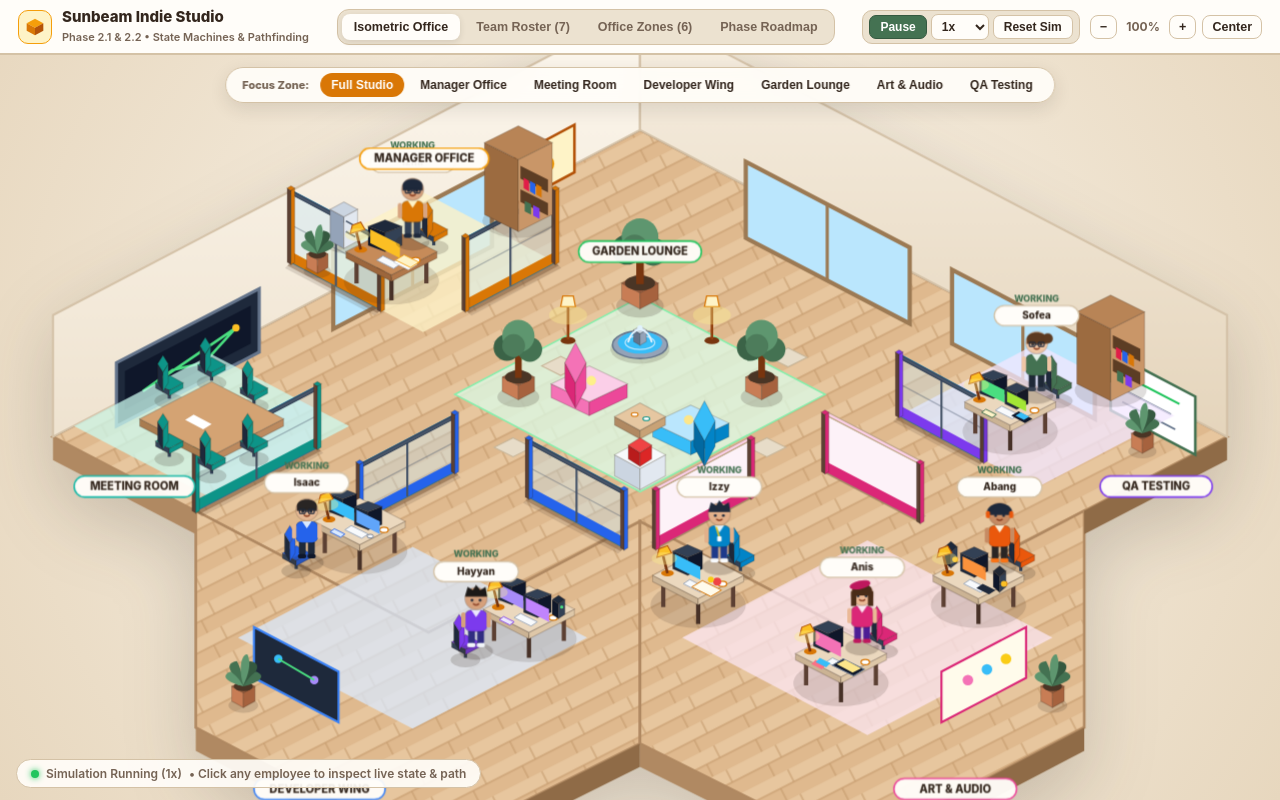
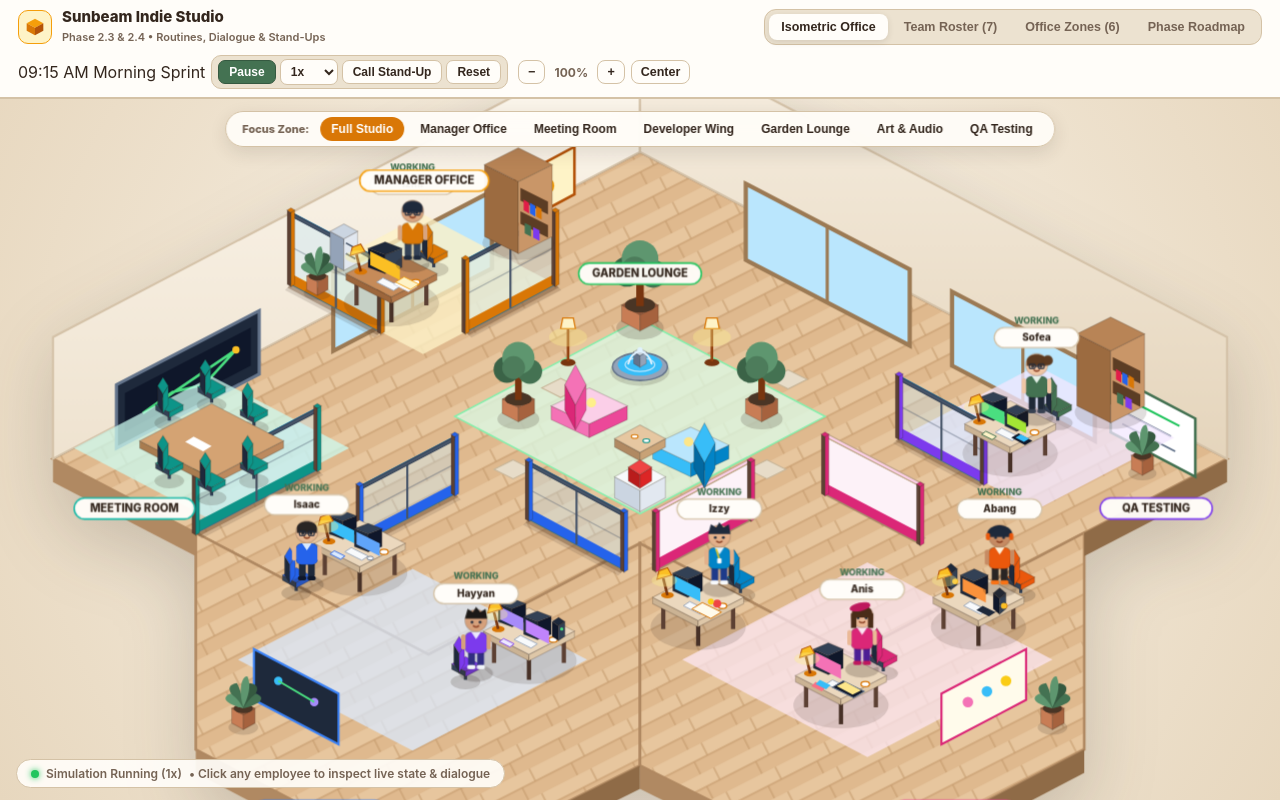
Before and after one commit to Izzy1992/cozy-ai-studio, a plain HTML site: page index.html in a window 1280 px wide. Drawn offline with Linux system fonts and the light colour scheme; animation ran at ten frames a second.

Commit message:
Update index.html

```diff
--- a/index.html
+++ b/index.html
@@ -3,7 +3,7 @@
 <head>
   <meta charset="UTF-8" />
   <meta name="viewport" content="width=device-width, initial-scale=1.0" />
-  <title>Sunbeam Indie Studio — Phase 2.1 &amp; 2.2: Employee Simulation &amp; Pathfinding</title>
+  <title>Sunbeam Indie Studio — Phase 2.3 &amp; 2.4: Autonomous Routines &amp; Meetings</title>
   <link rel="stylesheet" href="css/style.css" />
   <link rel="stylesheet" href="css/office.css" />
 </head>
@@ -21,7 +21,7 @@
         </div>
         <div>
           <h1 class="studio-title">Sunbeam Indie Studio</h1>
-          <span class="studio-subtitle">Phase 2.1 &amp; 2.2 &bull; State Machines &amp; Pathfinding</span>
+          <span class="studio-subtitle">Phase 2.3 &amp; 2.4 &bull; Routines, Dialogue &amp; Stand-Ups</span>
         </div>
       </div>
 
@@ -35,6 +35,11 @@
 
       <!-- Simulation & Camera Controls -->
       <div class="viewport-controls">
+        <div class="studio-clock-pill" title="Simulated Studio Schedule">
+          <span id="studio-time-readout" class="clock-time">09:15 AM</span>
+          <span id="studio-phase-readout" class="clock-phase">Morning Sprint</span>
+        </div>
+
         <div class="sim-controls" role="group" aria-label="Simulation Controls">
           <button class="sim-btn primary" id="btn-sim-toggle" title="Pause or Resume Employee Simulation">Pause</button>
           <select id="sim-speed-select" class="sim-select" title="Simulation Speed">
@@ -43,7 +48,8 @@
             <option value="2">2x</option>
             <option value="3">3x</option>
           </select>
-          <button class="sim-btn" id="btn-sim-reset" title="Return All Employees to Desks">Reset Sim</button>
+          <button class="sim-btn meeting-trigger" id="btn-call-meeting" title="Gather Team in Meeting Room">Call Stand-Up</button>
+          <button class="sim-btn" id="btn-sim-reset" title="Return All Employees to Desks">Reset</button>
         </div>
 
         <button class="icon-btn" id="btn-zoom-out" title="Zoom Out">&minus;</button>
@@ -55,7 +61,7 @@
 
     <!-- Main Content Area -->
     <main class="studio-workspace">
-      <!-- VIEW 1: ISOMETRIC OFFICE (Primary Attraction) -->
+      <!-- VIEW 1: ISOMETRIC OFFICE -->
       <section id="view-office" class="view-section active">
         <div id="iso-viewport" class="iso-viewport">
           <div id="iso-stage" class="iso-stage">
@@ -77,7 +83,7 @@
           <!-- Floating Helper Tip -->
           <div class="canvas-hint">
             <span id="sim-status-dot" class="status-dot running"></span>
-            <span id="sim-status-text">Simulation Running (1x)</span> &bull; Click any employee to inspect live state &amp; path
+            <span id="sim-status-text">Simulation Running (1x)</span> &bull; Click any employee to inspect live state &amp; dialogue
           </div>
         </div>
 
```
